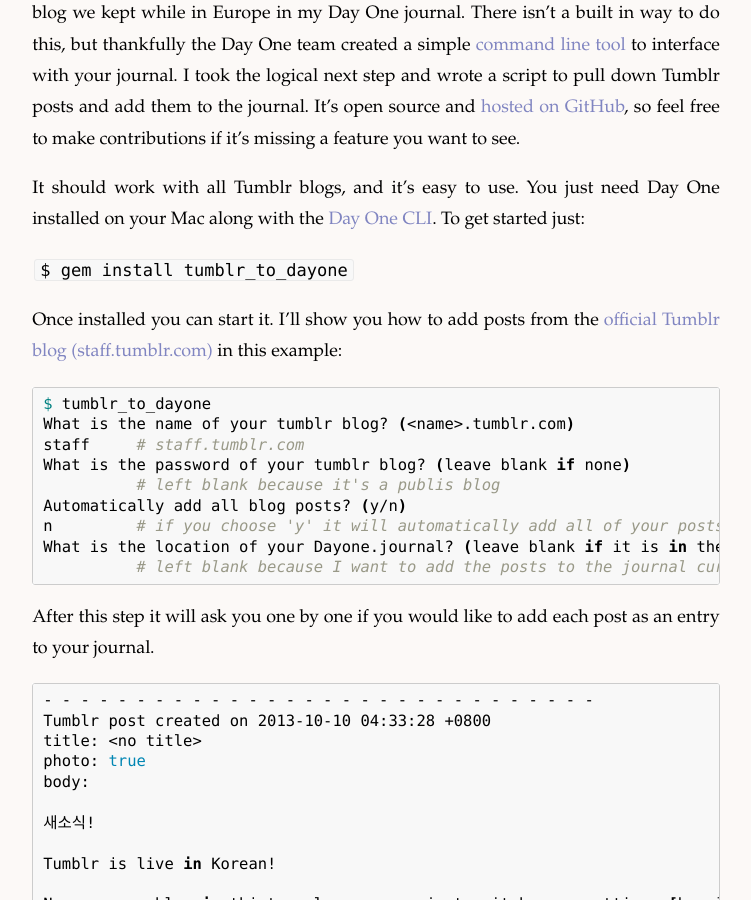
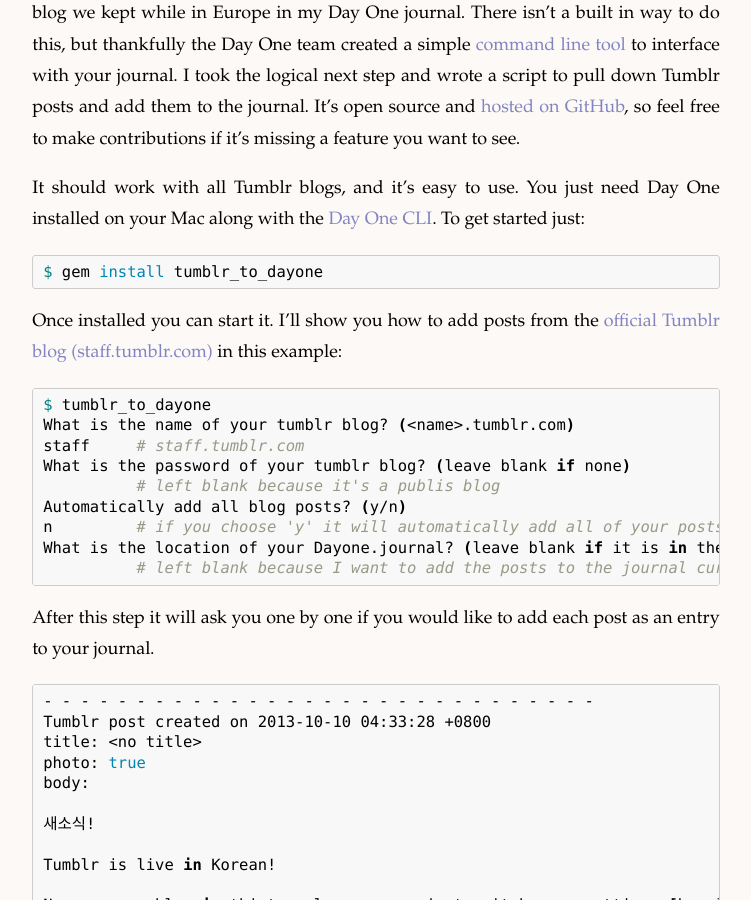
Before and after one commit to joeymeyer/www.joeymeyer.com, a Jekyll site: the page built from _posts/2013-10-13-tumblr-to-dayone.md, in a window 1280 px wide and 900 px high, scrolled down 535 px. Shown: the whole window, without its empty margins (264-1015 px from the left). Built offline with Jekyll 4.4.1, drawn with Linux system fonts in a browser that asks for light colours; Markdown is read by kramdown in place of the engine named in the settings.

Commit message:
change gem install example to highlighted code block

```diff
--- a/_posts/2013-10-13-tumblr-to-dayone.md
+++ b/_posts/2013-10-13-tumblr-to-dayone.md
@@ -13,7 +13,9 @@
 
 It should work with all Tumblr blogs, and it's easy to use. You just need Day One installed on your Mac along with the [Day One CLI](https://dayone.zendesk.com/hc/en-us/articles/200258954-Day-One-Tools). To get started just:
 
-  `$ gem install tumblr_to_dayone`
+{% highlight bash %}
+$ gem install tumblr_to_dayone
+{% endhighlight %}
 
 Once installed you can start it. I'll show you how to add posts from the [official Tumblr blog (staff.tumblr.com)](http://staff.tumblr.com) in this example:
 
```
